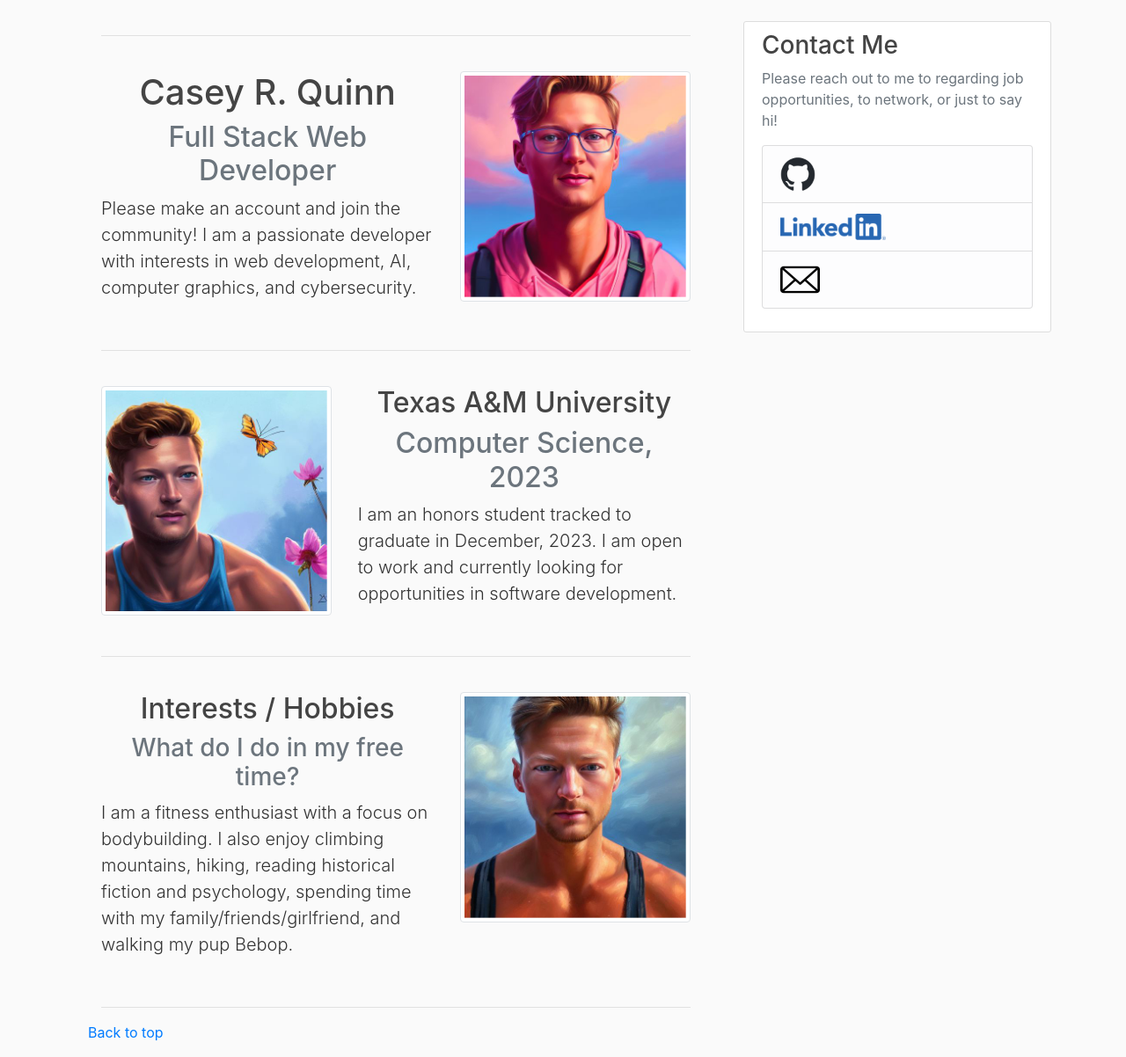
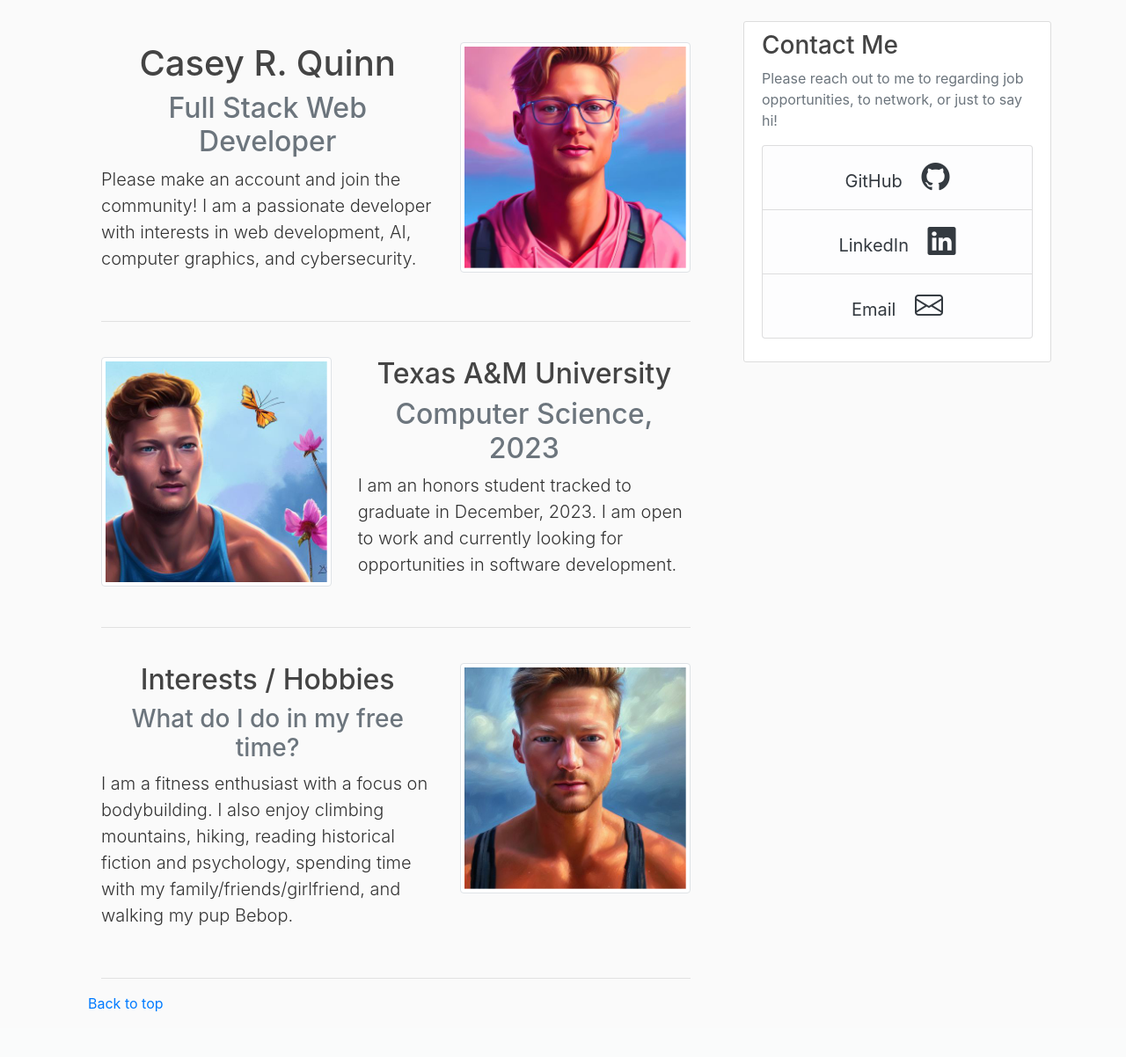
Before and after one commit to cquinn2020/Django_Blog, a Django app: template blog/templates/blog/about.html in a window 1280 px wide. Shown: the part 56-1258 px from the top of the page at 88% size. After the commit the page ends 1207 px from the top, so only its background shows below. Run offline with Django 3.2, Linux system fonts and the light colour scheme; the template is opened without the code that fills it, so the values that code supplies are empty; some libraries are stand-ins or nearby versions.

Commit message:
hopefully fixed issue with contact me on certain views

```diff
--- a/blog/templates/blog/about.html
+++ b/blog/templates/blog/about.html
@@ -6,11 +6,7 @@
 
         <div class="container marketing">
 
-
-
             <!-- START THE FEATURETTES -->
-
-            <hr class="featurette-divider">
 
             <div class="row featurette">
                 <div class="col-md-7 mt-4 mb-4">
--- a/blog/templates/blog/base.html
+++ b/blog/templates/blog/base.html
@@ -13,18 +13,7 @@
 
   <link rel="stylesheet" type="text/css" href="{% static 'blog/main.css' %}">
 
-  <!-- Adding here for about page stuff -->
-  <!-- <link rel="canonical" href="https://getbootstrap.com/docs/5.0/examples/carousel/"> -->
-
-
-
-  <!-- Bootstrap core CSS -->
-  <!-- <link href="/docs/5.0/dist/css/bootstrap.min.css" rel="stylesheet"
-    integrity="sha384-EVSTQN3/azprG1Anm3QDgpJLIm9Nao0Yz1ztcQTwFspd3yD65VohhpuuCOmLASjC" crossorigin="anonymous"> -->
-
-
-
-  <!-- ending about page stuff -->
+  <link rel="stylesheet" href="https://cdn.jsdelivr.net/npm/bootstrap-icons@1.10.3/font/bootstrap-icons.css">
 
   {% if title %}
   <title>Casey Quinn - {{ title }}</title>
@@ -84,20 +73,20 @@
           <p class='text-muted'>Please reach out to me to regarding job opportunities, to network, or just to
             say hi!
           </p>
-          <ul class="list-group">
+          <ul class="list-group text-center">
             <li class="list-group-item list-group-item-light">
-              <a class="btn-pm" href="https://github.com/cquinn2020">
-                <img src="../media/profile_pics/github-mark.png" alt="" height="40" width="40">
+              <a class="btn-pm lead text-dark" href="https://github.com/cquinn2020"><strong>GitHub</strong>
+                <i class="ml-3 bi bi-github text-dark" style="font-size: xx-large;"></i>
               </a>
             </li>
             <li class="list-group-item list-group-item-light">
-              <a class="btn-pm" href="https://www.linkedin.com/in/caseyq20">
-                <img src="../media/profile_pics/linkedin.png" alt="" height="30" width="120">
+              <a class="btn-pm lead text-dark" href="https://www.linkedin.com/in/caseyq20"><strong>LinkedIn</strong>
+                <i class="ml-3 bi bi-linkedin text-dark" style="font-size: xx-large;"></i>
               </a>
             </li>
             <li class="list-group-item list-group-item-light">
-              <a class="btn-pm" href="mailto:casey.quinn@tamu.edu">
-                <img src="../media/profile_pics/email.png" alt="" height="40" width="45">
+              <a class="btn-pm lead text-dark" href="mailto:casey.quinn@tamu.edu"><strong>Email</strong>
+                <i class="ml-3 bi bi-envelope text-dark" style="font-size: xx-large;"></i>
               </a>
             </li>
           </ul>
--- /dev/null
+++ b/package.json
@@ -0,0 +1,5 @@
+{
+  "dependencies": {
+    "bootstrap-icons": "^1.10.3"
+  }
+}
```
Also changed, not shown: db.sqlite3, media/linkedinalt.png (added), package-lock.json (added).
